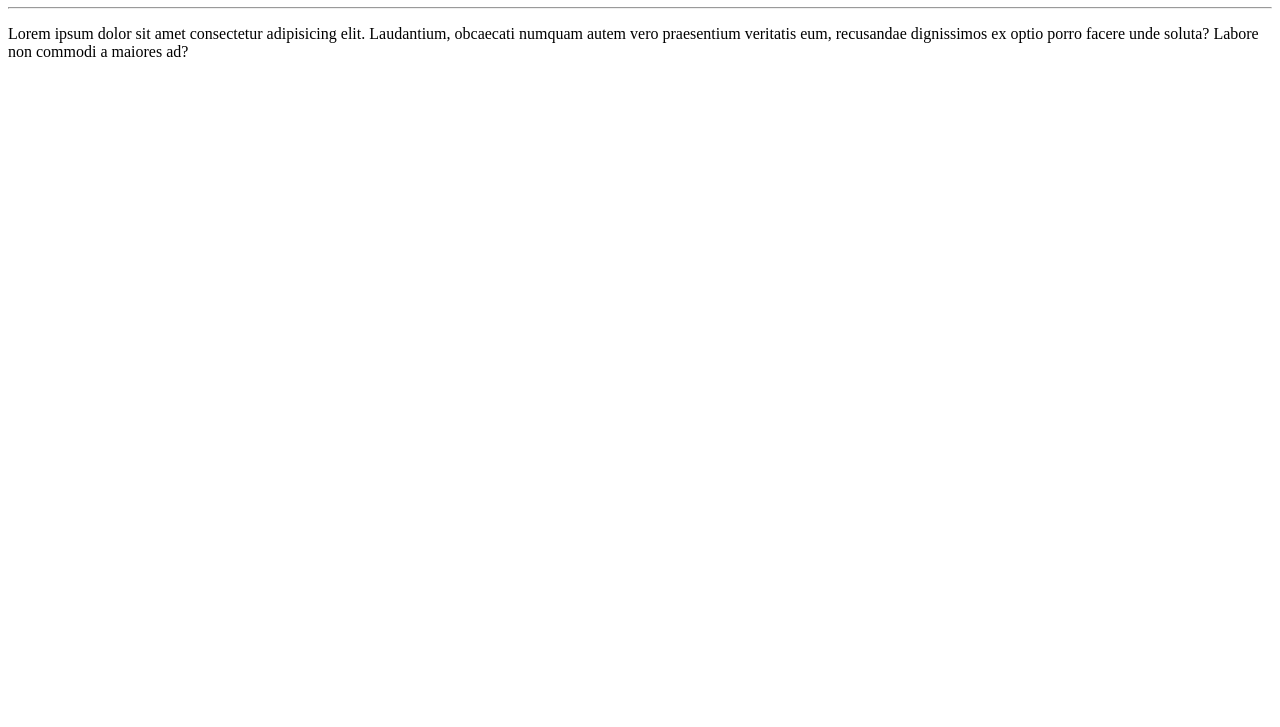
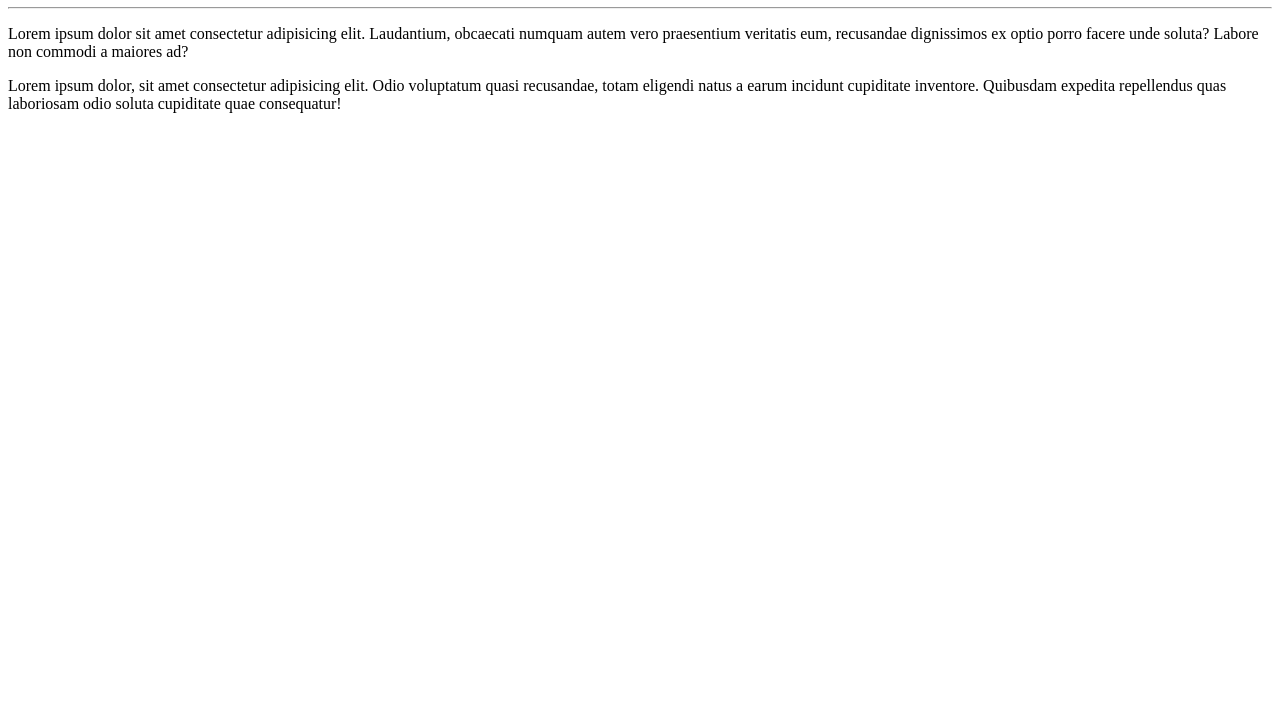
Before and after one commit to altemarfarias/Ola-Mundo, a plain HTML site: page site-exemplo/index.html in a window 1280 px wide. Shown: the part 73-800 px from the top of the page. Drawn offline with Linux system fonts and the light colour scheme.

Commit message:
Adicionei um paragrafo

```diff
--- a/site-exemplo/index.html
+++ b/site-exemplo/index.html
@@ -9,5 +9,6 @@
     <h1>Oló Mundo</h1>
     <hr>
     <p>Lorem ipsum dolor sit amet consectetur adipisicing elit. Laudantium, obcaecati numquam autem vero praesentium veritatis eum, recusandae dignissimos ex optio porro facere unde soluta? Labore non commodi a maiores ad?</p>
+    <p>Lorem ipsum dolor, sit amet consectetur adipisicing elit. Odio voluptatum quasi recusandae, totam eligendi natus a earum incidunt cupiditate inventore. Quibusdam expedita repellendus quas laboriosam odio soluta cupiditate quae consequatur!</p>
 </body>
 </html>
```
